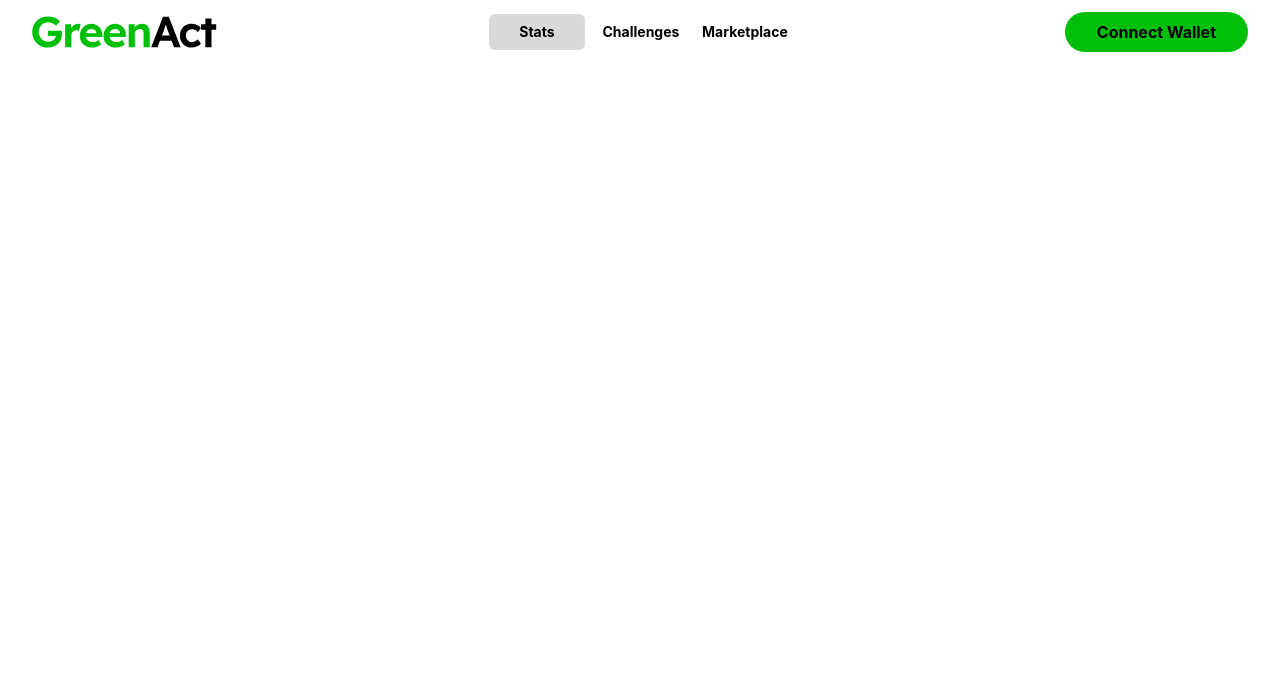
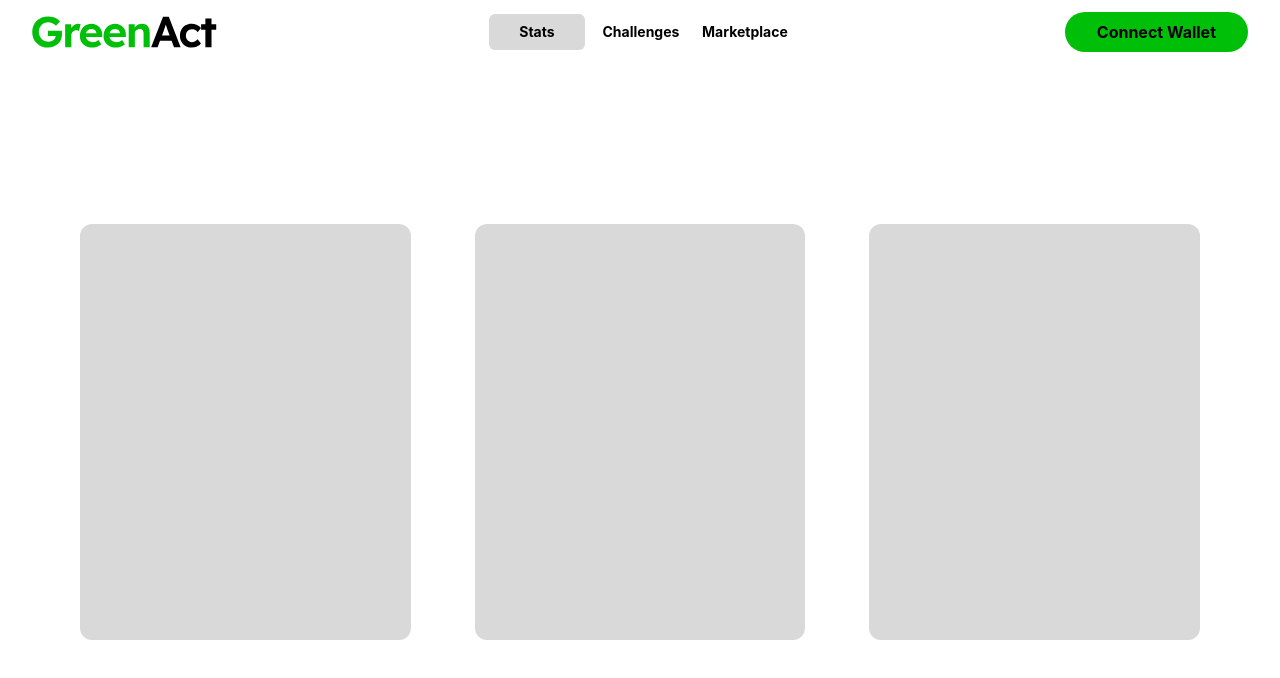
Before and after one commit to Green-Act/webapp, a React (Create React App) app: page / in a window 1280 px wide. Shown: the top 678 px of the page. Built offline with nearby package versions, Linux system fonts and the light colour scheme.

Commit message:
feat: wip home page

```diff
--- a/src/index.css
+++ b/src/index.css
@@ -21,3 +21,8 @@ body {
   -webkit-font-smoothing: antialiased;
   -moz-osx-font-smoothing: grayscale;
 }
+
+#root {
+  height: 100%;
+  width: 100%;
+}
--- a/src/pages/Home.tsx
+++ b/src/pages/Home.tsx
@@ -1,7 +1,15 @@
 import React from "react";
 
 const Home: React.FC<Record<string, never>> = () => {
-  return null;
+  return (
+    <div className="h-[calc(100%-64px)] w-full">
+      <div className="flex items-center justify-center space-x-16 py-40 px-20 h-full">
+        <div className="rounded-xl bg-gat-gray h-full w-1/3"></div>
+        <div className="rounded-xl bg-gat-gray h-full w-1/3"></div>
+        <div className="rounded-xl bg-gat-gray h-full w-1/3"></div>
+      </div>
+    </div>
+  );
 };
 
 export default Home;
```
